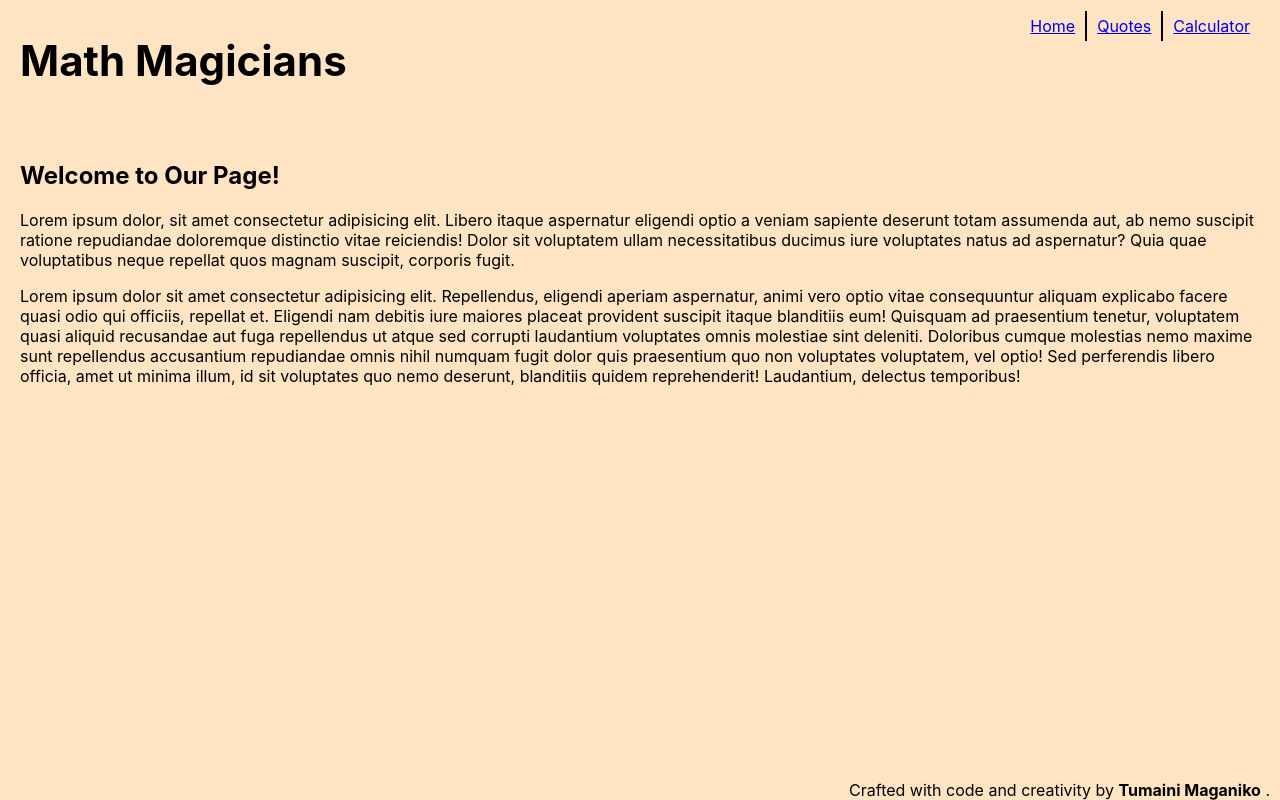
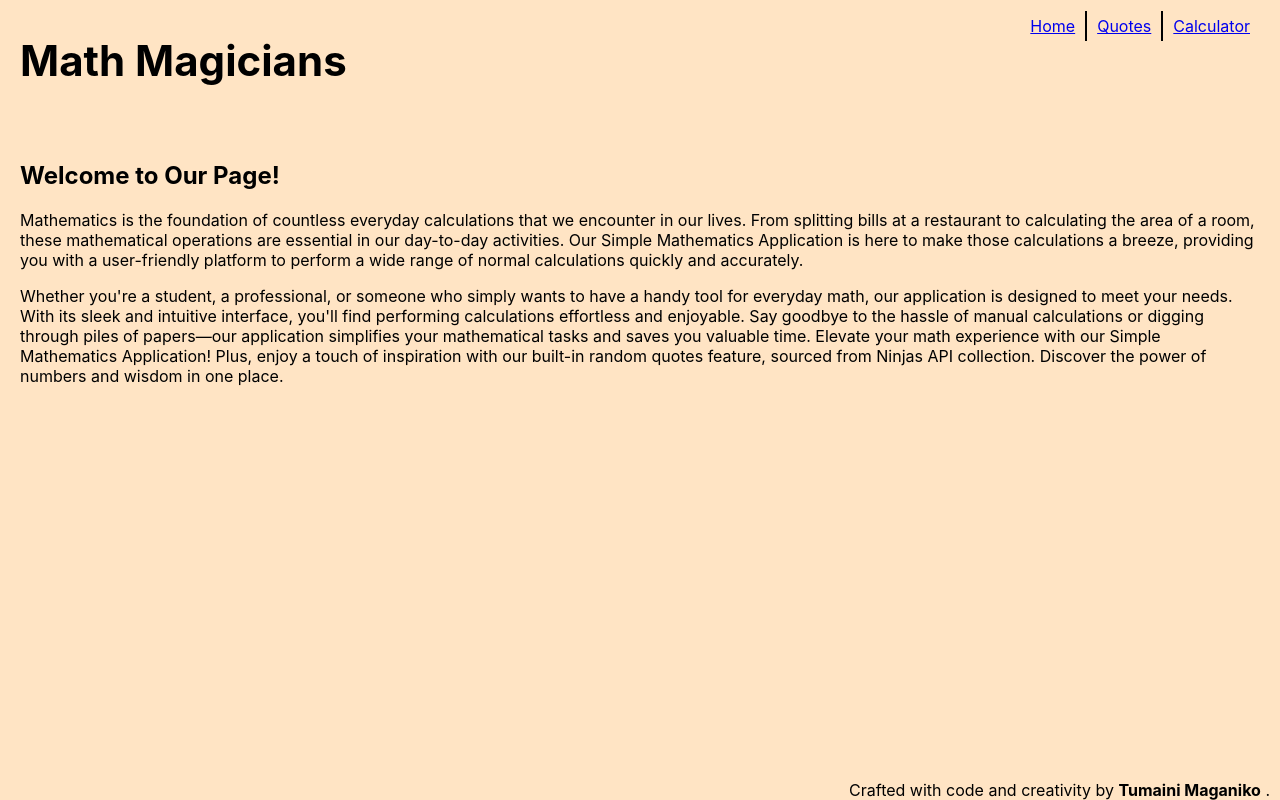
Before and after one commit to tumainimaganiko/math-magicians, a React (Create React App) app: page / in a window 1280 px wide. Built offline with nearby package versions, Linux system fonts and the light colour scheme.

Commit message:
Update Welcoming Message

```diff
--- a/src/components/Home.jsx
+++ b/src/components/Home.jsx
@@ -1,30 +1,29 @@
-import styles from 'styles/Home.module.css';
+import styles from "styles/Home.module.css";
 
 const Home = () => (
   <div className={styles.mainDiv}>
     <h2>Welcome to Our Page!</h2>
     <div>
       <p>
-        Lorem ipsum dolor, sit amet consectetur adipisicing elit. Libero
-        itaque aspernatur eligendi optio a veniam sapiente deserunt totam
-        assumenda aut, ab nemo suscipit ratione repudiandae doloremque
-        distinctio vitae reiciendis! Dolor sit voluptatem ullam necessitatibus
-        ducimus iure voluptates natus ad aspernatur? Quia quae voluptatibus
-        neque repellat quos magnam suscipit, corporis fugit.
+        Mathematics is the foundation of countless everyday calculations that we
+        encounter in our lives. From splitting bills at a restaurant to
+        calculating the area of a room, these mathematical operations are
+        essential in our day-to-day activities. Our Simple Mathematics
+        Application is here to make those calculations a breeze, providing you
+        with a user-friendly platform to perform a wide range of normal
+        calculations quickly and accurately.
       </p>
       <p>
-        Lorem ipsum dolor sit amet consectetur adipisicing elit. Repellendus,
-        eligendi aperiam aspernatur, animi vero optio vitae consequuntur
-        aliquam explicabo facere quasi odio qui officiis, repellat et.
-        Eligendi nam debitis iure maiores placeat provident suscipit itaque
-        blanditiis eum! Quisquam ad praesentium tenetur, voluptatem quasi
-        aliquid recusandae aut fuga repellendus ut atque sed corrupti
-        laudantium voluptates omnis molestiae sint deleniti. Doloribus cumque
-        molestias nemo maxime sunt repellendus accusantium repudiandae omnis
-        nihil numquam fugit dolor quis praesentium quo non voluptates
-        voluptatem, vel optio! Sed perferendis libero officia, amet ut minima
-        illum, id sit voluptates quo nemo deserunt, blanditiis quidem
-        reprehenderit! Laudantium, delectus temporibus!
+        Whether you&apos;re a student, a professional, or someone who simply wants to
+        have a handy tool for everyday math, our application is designed to meet
+        your needs. With its sleek and intuitive interface, you&apos;ll find
+        performing calculations effortless and enjoyable. Say goodbye to the
+        hassle of manual calculations or digging through piles of papers—our
+        application simplifies your mathematical tasks and saves you valuable
+        time. Elevate your math experience with our Simple Mathematics
+        Application! Plus, enjoy a touch of inspiration with our built-in random
+        quotes feature, sourced from Ninjas API collection. Discover the power
+        of numbers and wisdom in one place.
       </p>
     </div>
   </div>
```
Also changed, not shown: src/components/Calculator.jsx (+5 -5 lines).
